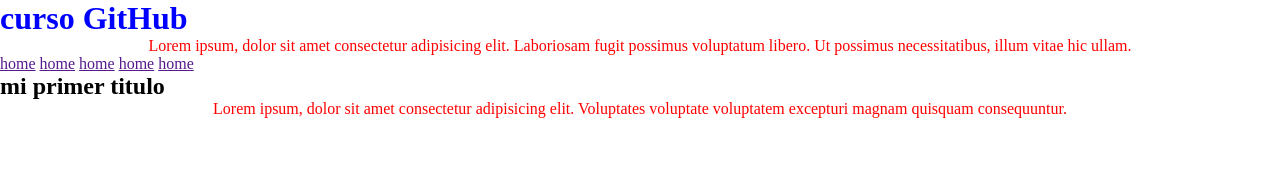
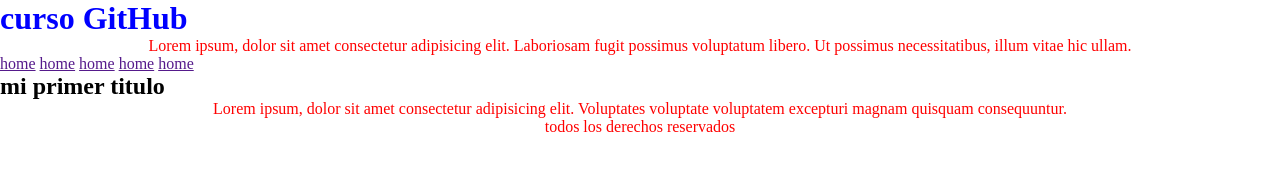
Before and after one commit to rigatalarcon/blogdecafe, a plain HTML site: page index.html in a window 1280 px wide. Drawn offline with Linux system fonts and the light colour scheme.

Commit message:
version con footer

```diff
--- a/index.html
+++ b/index.html
@@ -24,6 +24,6 @@
         </section>
     </nav>
     </ul>
-
+    <footer><p>todos los derechos reservados</p></footer>
 </body>
 </html>
```
